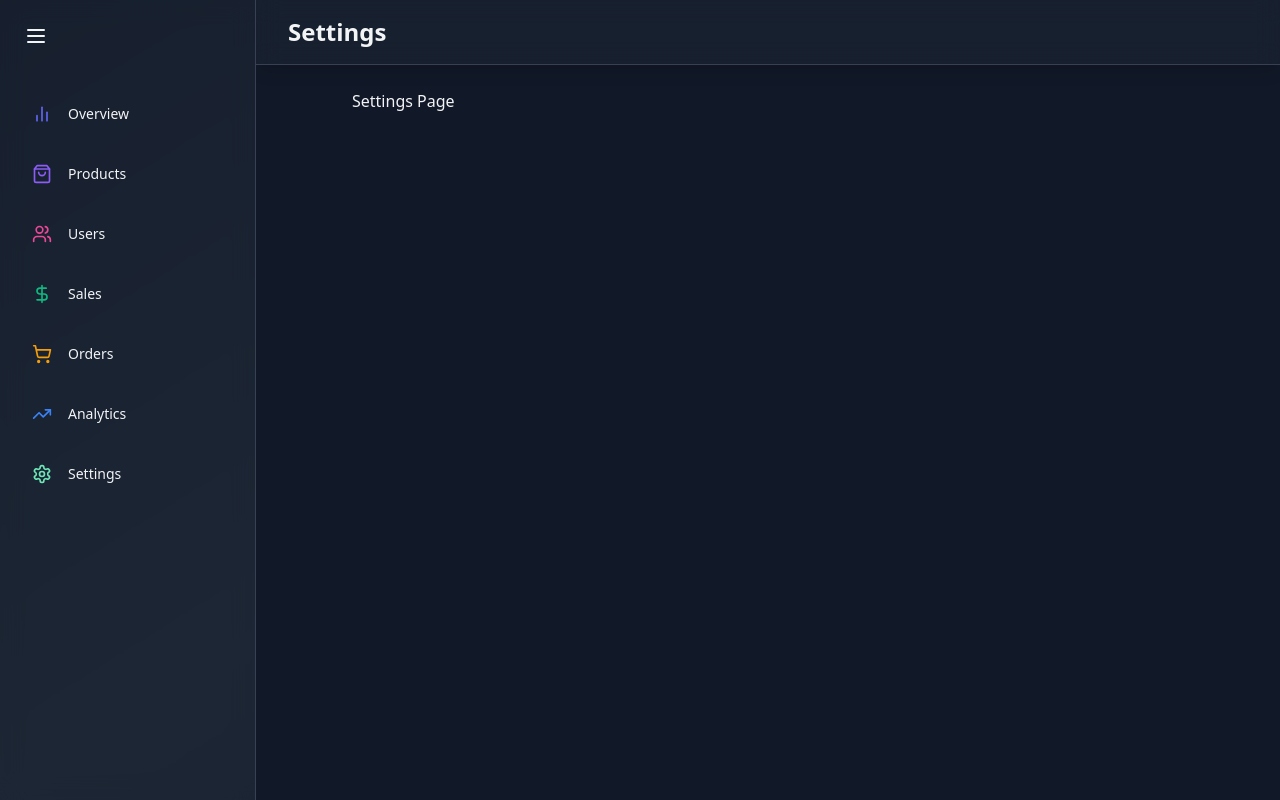
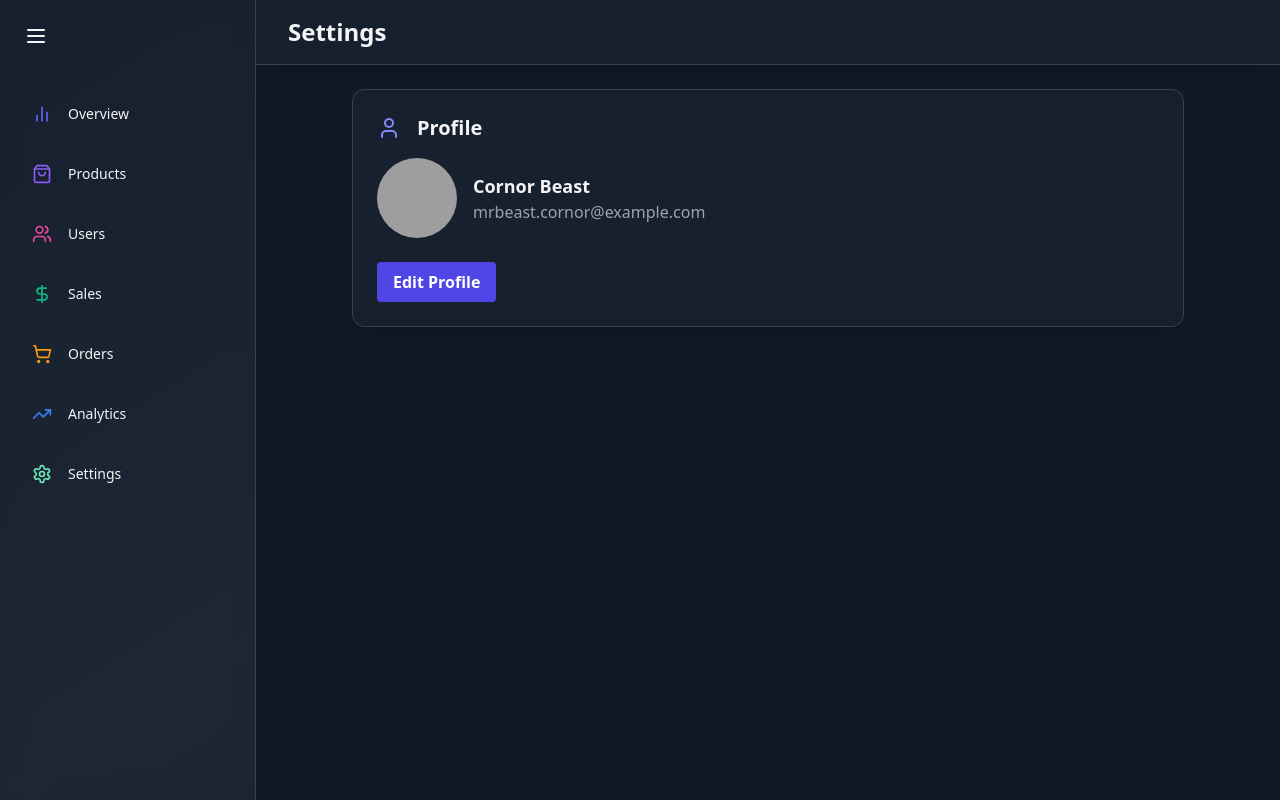
Before and after one commit to mstislavtceva/admin-dashboard, a React (Vite) app: page /settings in a window 1280 px wide. Built offline with nearby package versions, Linux system fonts and the light colour scheme; grey boxes are pictures that could not be loaded.

Commit message:
feat(SettingsPage): add SettingSection and Profile components

```diff
--- a/src/App.jsx
+++ b/src/App.jsx
@@ -7,7 +7,7 @@
 import SalesPage from "./pages/SalesPage";
 import OrdersPage from "./pages/OrdersPage.jsx";
 import AnalyticsPage from "./pages/AnalyticsPage.jsx";
-import SettingsPage from "./pages/SettingsPage.jsx";
+import SettingsPage from "./pages/SettingSection.jsx";
 
 function App() {
   return (
--- /dev/null
+++ b/src/components/settings/Profile.jsx
@@ -0,0 +1,25 @@
+import { User } from "lucide-react";
+import SettingSection from "./SettingSection";
+
+const Profile = () => {
+  return (
+    <SettingSection icon={User} title="Profile">
+      <div className="flex flex-col sm:flex-row items-center mb-6">
+        <img
+          src="https://randomuser.me/api/portraits/lego/2.jpg"
+          alt="Avatar of user"
+          className="rounded-full w-20 h-20 object-cover mr-4"
+        />
+        <div>
+          <h3 className="text-lg font-semibold text-gray-100">Cornor Beast</h3>
+          <p className="text-gray-400">mrbeast.cornor@example.com</p>
+        </div>
+      </div>
+      <button className="bg-indigo-600 hover:bg-indigo-700 text-white font-bold py-2 px-4 rounded transition duration-200 w-full sm:w-auto">
+        Edit Profile
+      </button>
+    </SettingSection>
+  );
+};
+
+export default Profile;
--- /dev/null
+++ b/src/components/settings/SettingSection.jsx
@@ -0,0 +1,20 @@
+import { motion } from "framer-motion";
+
+const SettingSection = ({ icon: Icon, title, children }) => {
+  return (
+    <motion.div
+      className="bg-gray-800 bg-opacity-50 backdrop-filter backdrop-blur-lg shadow-lg rounded-xl p-6 border border-gray-700 mb-8"
+      initial={{ opacity: 0, y: 20 }}
+      animate={{ opacity: 1, y: 0 }}
+      transition={{ duration: 0.5 }}
+    >
+      <div className="flex items-center mb-4">
+        <Icon className="text-indigo-400 mr-4" size="24" />
+        <h2 className="text-xl font-semibold text-gray-100">{title}</h2>
+      </div>
+      {children}
+    </motion.div>
+  );
+};
+
+export default SettingSection;
--- a/src/pages/SettingsPage.jsx
+++ b/src/pages/SettingSection.jsx
@@ -1,10 +1,13 @@
 import Header from "../components/common/Header";
+import Profile from "../components/settings/Profile";
 
 const SettingsPage = () => {
   return (
     <div className="flex-1 overflow-auto relative z-10 bg-gray-900">
       <Header title="Settings" />
-      <main className="max-w-4xl mx-auto py-6 px-4 lg:px-8">Settings Page</main>
+      <main className="max-w-4xl mx-auto py-6 px-4 lg:px-8">
+        <Profile />
+      </main>
     </div>
   );
 };
```
